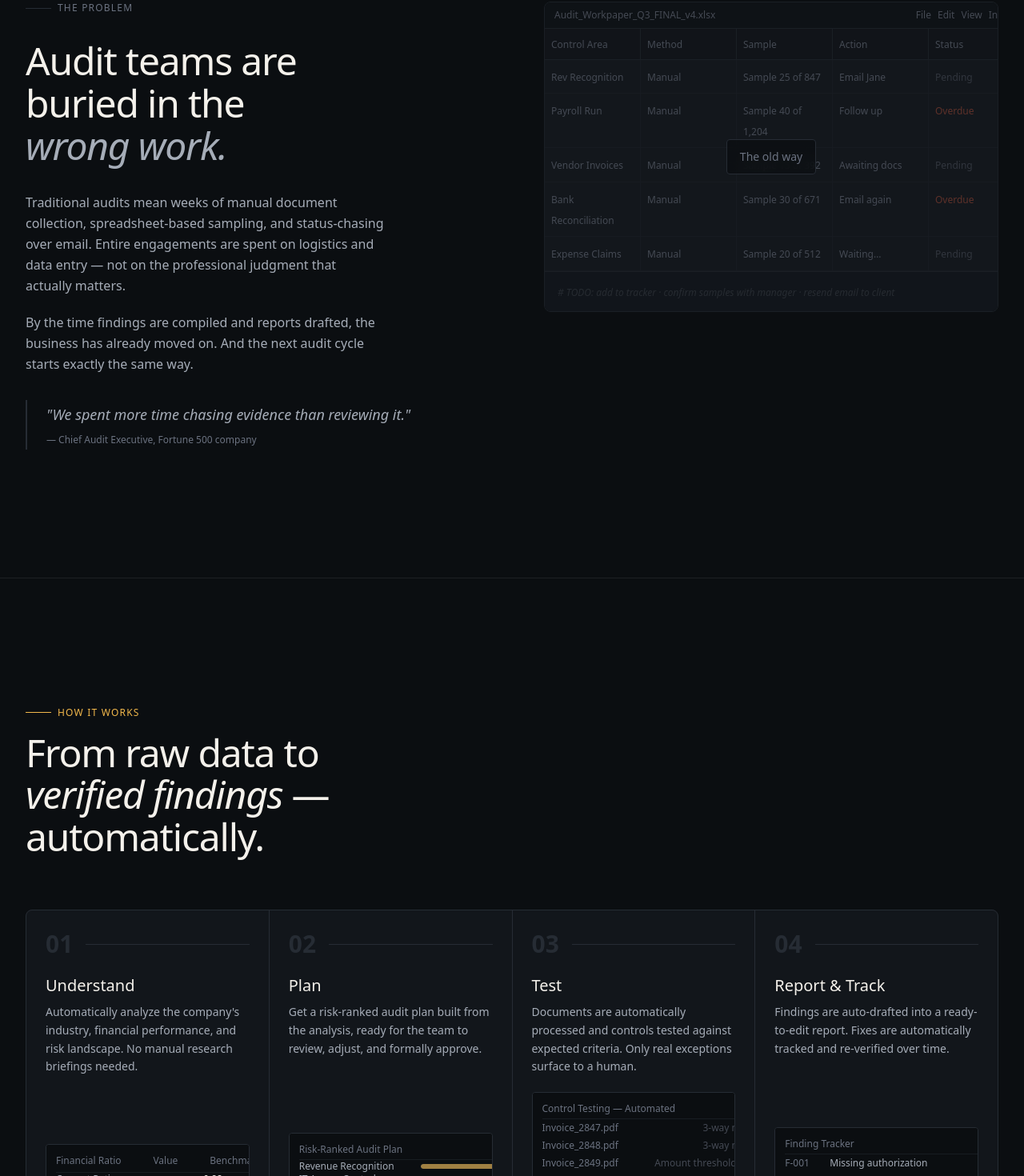
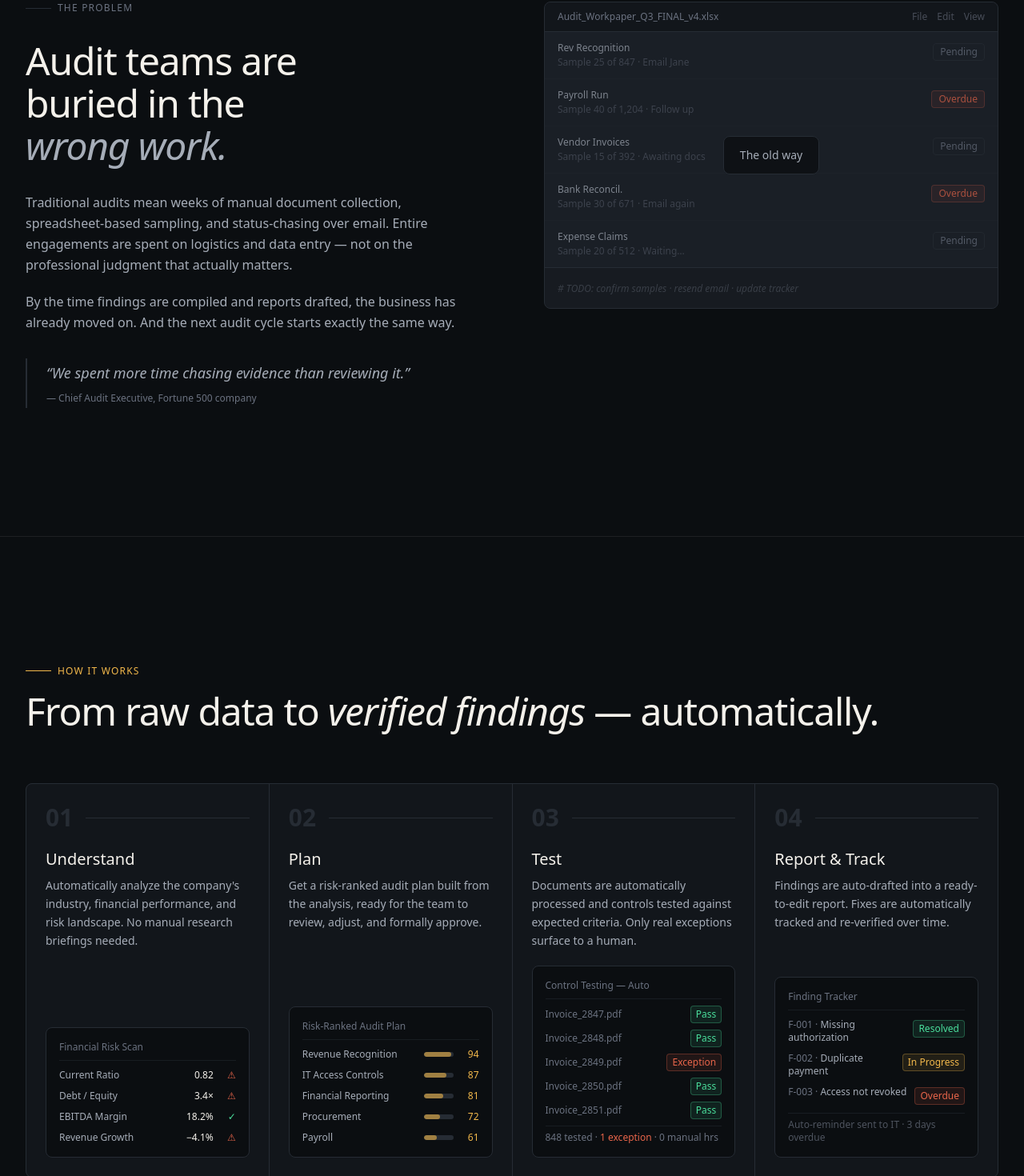
Before and after one commit to shubh-pandey25/audito, a Next.js app: page / in a window 1280 px wide. Shown: the part 959-2429 px from the top of the page at 80% size. Built offline with nearby package versions, Linux system fonts and the light colour scheme.

Commit message:
Rewrite Problem and HowItWorks for proper mobile responsiveness

```diff
--- a/src/components/HowItWorks.tsx
+++ b/src/components/HowItWorks.tsx
@@ -10,30 +10,22 @@ const steps = [
     description:
       "Automatically analyze the company's industry, financial performance, and risk landscape. No manual research briefings needed.",
     visual: (
-      <div className="bg-bg-primary border border-border-subtle rounded p-3 space-y-2 font-mono text-xs overflow-x-auto">
-        <div className="min-w-[320px]">
-          <div className="flex justify-between text-text-muted border-b border-border-subtle/50 pb-1.5">
-            <span>Financial Ratio</span>
-            <span>Value</span>
-            <span>Benchmark</span>
-            <span>Flag</span>
+      <div className="bg-bg-primary border border-border-subtle rounded-lg p-4 space-y-2.5 font-mono text-xs">
+        <p className="text-text-muted border-b border-border-subtle/50 pb-2">Financial Risk Scan</p>
+        {[
+          { label: "Current Ratio", val: "0.82", flag: true },
+          { label: "Debt / Equity", val: "3.4×", flag: true },
+          { label: "EBITDA Margin", val: "18.2%", flag: false },
+          { label: "Revenue Growth", val: "−4.1%", flag: true },
+        ].map((row) => (
+          <div key={row.label} className="flex items-center justify-between gap-2">
+            <span className="text-text-secondary truncate flex-1">{row.label}</span>
+            <span className="text-text-primary shrink-0">{row.val}</span>
+            <span className={`shrink-0 w-5 text-right ${row.flag ? "text-accent-alert" : "text-accent-secondary"}`}>
+              {row.flag ? "⚠" : "✓"}
+            </span>
           </div>
-          {[
-            { label: "Current Ratio", val: "0.82", bench: ">1.5", flag: true },
-            { label: "Debt/Equity", val: "3.4×", bench: "<2.0×", flag: true },
-            { label: "EBITDA Margin", val: "18.2%", bench: ">15%", flag: false },
-            { label: "Revenue Growth", val: "-4.1%", bench: ">0%", flag: true },
-          ].map((row) => (
-            <div key={row.label} className="flex justify-between items-center gap-2">
-              <span className="text-text-secondary flex-1 truncate">{row.label}</span>
-              <span className="text-text-primary w-14 text-right">{row.val}</span>
-              <span className="text-text-muted w-14 text-right">{row.bench}</span>
-              <span className={`w-10 text-right ${row.flag ? "text-accent-alert" : "text-accent-secondary"}`}>
-                {row.flag ? "⚠" : "✓"}
-              </span>
-            </div>
-          ))}
-        </div>
+        ))}
       </div>
     ),
   },
@@ -43,25 +35,23 @@ const steps = [
     description:
       "Get a risk-ranked audit plan built from the analysis, ready for the team to review, adjust, and formally approve.",
     visual: (
-      <div className="bg-bg-primary border border-border-subtle rounded p-3 space-y-1.5 font-mono text-xs overflow-x-auto">
-        <div className="min-w-[320px]">
-        <div className="text-text-muted pb-1 border-b border-border-subtle/50">Risk-Ranked Audit Plan</div>
+      <div className="bg-bg-primary border border-border-subtle rounded-lg p-4 space-y-2.5 font-mono text-xs">
+        <p className="text-text-muted border-b border-border-subtle/50 pb-2">Risk-Ranked Audit Plan</p>
         {[
-          { area: "Revenue Recognition", score: 94, bar: "w-11/12" },
-          { area: "IT Access Controls", score: 87, bar: "w-10/12" },
-          { area: "Financial Reporting", score: 81, bar: "w-9/12" },
-          { area: "Procurement", score: 72, bar: "w-8/12" },
-          { area: "Payroll", score: 61, bar: "w-7/12" },
+          { area: "Revenue Recognition", score: 94, pct: "92%" },
+          { area: "IT Access Controls",  score: 87, pct: "78%" },
+          { area: "Financial Reporting", score: 81, pct: "67%" },
+          { area: "Procurement",         score: 72, pct: "55%" },
+          { area: "Payroll",             score: 61, pct: "44%" },
         ].map((item) => (
           <div key={item.area} className="flex items-center gap-2">
-            <span className="text-text-secondary text-xs w-36 truncate shrink-0">{item.area}</span>
-            <div className="flex-1 h-1.5 bg-border-subtle rounded-full overflow-hidden">
-              <div className={`h-full ${item.bar} bg-accent-bright/60 rounded-full`} />
+            <span className="text-text-secondary text-xs shrink-0 w-36 truncate">{item.area}</span>
+            <div className="flex-1 h-1.5 bg-border-subtle rounded-full overflow-hidden min-w-0">
+              <div className="h-full bg-accent-bright/60 rounded-full" style={{ width: item.pct }} />
             </div>
-            <span className="text-accent-bright w-8 text-right">{item.score}</span>
+            <span className="text-accent-bright shrink-0 w-6 text-right">{item.score}</span>
           </div>
         ))}
-        </div>
       </div>
     ),
   },
@@ -71,19 +61,17 @@ const steps = [
     description:
       "Documents are automatically processed and controls tested against expected criteria. Only real exceptions surface to a human.",
     visual: (
-      <div className="bg-bg-primary border border-border-subtle rounded p-3 space-y-2 font-mono text-xs overflow-x-auto">
-        <div className="min-w-[320px]">
-        <div className="text-text-muted pb-1 border-b border-border-subtle/50">Control Testing — Automated</div>
+      <div className="bg-bg-primary border border-border-subtle rounded-lg p-4 space-y-2 font-mono text-xs">
+        <p className="text-text-muted border-b border-border-subtle/50 pb-2">Control Testing — Auto</p>
         {[
-          { doc: "Invoice_2847.pdf", test: "3-way match", result: "Pass" },
-          { doc: "Invoice_2848.pdf", test: "3-way match", result: "Pass" },
-          { doc: "Invoice_2849.pdf", test: "Amount threshold", result: "Exception" },
-          { doc: "Invoice_2850.pdf", test: "3-way match", result: "Pass" },
-          { doc: "Invoice_2851.pdf", test: "Authorization", result: "Pass" },
+          { doc: "Invoice_2847.pdf", result: "Pass" },
+          { doc: "Invoice_2848.pdf", result: "Pass" },
+          { doc: "Invoice_2849.pdf", result: "Exception" },
+          { doc: "Invoice_2850.pdf", result: "Pass" },
+          { doc: "Invoice_2851.pdf", result: "Pass" },
         ].map((row) => (
-          <div key={row.doc} className="flex items-center gap-2 justify-between">
+          <div key={row.doc} className="flex items-center justify-between gap-2">
             <span className="text-text-muted truncate flex-1">{row.doc}</span>
-            <span className="text-text-muted/60 truncate">{row.test}</span>
             <span
               className={`shrink-0 px-1.5 py-0.5 rounded border text-xs font-mono ${
                 row.result === "Exception"
@@ -95,9 +83,8 @@ const steps = [
             </span>
           </div>
         ))}
-        <div className="pt-1 border-t border-border-subtle/50 text-text-muted">
-          848 tested · <span className="text-accent-alert">1 exception</span> · 0 manual hours
-        </div>
+        <div className="pt-1.5 border-t border-border-subtle/50 text-text-muted">
+          848 tested · <span className="text-accent-alert">1 exception</span> · 0 manual hrs
         </div>
       </div>
     ),
@@ -108,20 +95,20 @@ const steps = [
     description:
       "Findings are auto-drafted into a ready-to-edit report. Fixes are automatically tracked and re-verified over time.",
     visual: (
-      <div className="bg-bg-primary border border-border-subtle rounded p-3 space-y-2 font-mono text-xs overflow-x-auto">
-        <div className="min-w-[340px]">
-        <div className="text-text-muted pb-1 border-b border-border-subtle/50">Finding Tracker</div>
+      <div className="bg-bg-primary border border-border-subtle rounded-lg p-4 space-y-2.5 font-mono text-xs">
+        <p className="text-text-muted border-b border-border-subtle/50 pb-2">Finding Tracker</p>
         {[
-          { id: "F-001", finding: "Missing authorization", owner: "CFO", status: "Resolved", color: "secondary" },
-          { id: "F-002", finding: "Duplicate payment", owner: "AP Team", status: "In Progress", color: "bright" },
-          { id: "F-003", finding: "Access not revoked", owner: "IT", status: "Overdue", color: "alert" },
+          { id: "F-001", finding: "Missing authorization", status: "Resolved",    color: "secondary" },
+          { id: "F-002", finding: "Duplicate payment",     status: "In Progress", color: "bright"    },
+          { id: "F-003", finding: "Access not revoked",    status: "Overdue",     color: "alert"     },
         ].map((f) => (
-          <div key={f.id} className="flex items-center gap-2">
-            <span className="text-text-muted w-12 shrink-0">{f.id}</span>
-            <span className="text-text-secondary truncate flex-1">{f.finding}</span>
-            <span className="text-text-muted shrink-0">{f.owner}</span>
+          <div key={f.id} className="flex items-start justify-between gap-2">
+            <div className="min-w-0 flex-1">
+              <span className="text-text-muted">{f.id} · </span>
+              <span className="text-text-secondary">{f.finding}</span>
+            </div>
             <span
-              className={`shrink-0 px-1.5 py-0.5 rounded border text-xs font-mono ${
+              className={`shrink-0 px-1.5 py-0.5 rounded border text-xs font-mono mt-0.5 ${
                 f.color === "secondary"
                   ? "text-accent-secondary border-accent-secondary/30 bg-accent-secondary/10"
                   : f.color === "alert"
@@ -133,9 +120,8 @@ const steps = [
             </span>
           </div>
         ))}
-        <div className="pt-1 border-t border-border-subtle/50 flex items-center gap-2 text-text-muted">
-          <span>Auto-reminder sent to IT · 3 days overdue</span>
-        </div>
+        <div className="pt-1.5 border-t border-border-subtle/50 text-text-muted/70">
+          Auto-reminder sent to IT · 3 days overdue
         </div>
       </div>
     ),
@@ -150,13 +136,13 @@ export default function HowItWorks() {
     <section
       id="how-it-works"
       ref={ref}
-      className="py-32 lg:py-40 border-t border-divider"
+      className="py-24 lg:py-40 border-t border-divider"
       aria-labelledby="how-heading"
     >
-      <div className="max-w-7xl mx-auto px-6 lg:px-8">
+      <div className="max-w-7xl mx-auto px-4 sm:px-6 lg:px-8">
         {/* Header */}
         <motion.div
-          className="flex flex-col gap-4 mb-16"
+          className="flex flex-col gap-4 mb-12 lg:mb-16"
           initial={{ opacity: 0, y: 20 }}
           animate={inView ? { opacity: 1, y: 0 } : {}}
           transition={{ duration: 0.6, ease: "easeOut" }}
@@ -169,22 +155,20 @@ export default function HowItWorks() {
           </div>
           <h2
             id="how-heading"
-            className="font-fraunces text-4xl lg:text-5xl text-text-primary leading-[1.1] tracking-tight max-w-xl"
+            className="font-fraunces text-4xl lg:text-5xl text-text-primary leading-[1.1] tracking-tight"
           >
-            From raw data to
-            <br />
-            <span className="italic">verified findings</span> —
-            <br />
-            automatically.
+            From raw data to{" "}
+            <span className="italic">verified findings</span>
+            {" "}— automatically.
           </h2>
         </motion.div>
 
-        {/* Steps grid */}
-        <div className="grid md:grid-cols-2 xl:grid-cols-4 gap-px bg-border-subtle rounded-lg overflow-hidden border border-border-subtle">
+        {/* Steps — single col mobile, 2-col md, 4-col xl */}
+        <div className="grid sm:grid-cols-2 xl:grid-cols-4 gap-4 lg:gap-px lg:bg-border-subtle lg:rounded-lg lg:overflow-hidden lg:border lg:border-border-subtle">
           {steps.map((step, i) => (
             <motion.div
               key={step.number}
-              className="bg-bg-secondary p-6 flex flex-col gap-5"
+              className="bg-bg-secondary rounded-lg lg:rounded-none p-6 flex flex-col gap-5 border border-border-subtle lg:border-0"
               initial={{ opacity: 0, y: 20 }}
               animate={inView ? { opacity: 1, y: 0 } : {}}
               transition={{ duration: 0.5, ease: "easeOut", delay: 0.1 + i * 0.1 }}
--- a/src/components/Problem.tsx
+++ b/src/components/Problem.tsx
@@ -3,12 +3,12 @@
 import { motion, useInView } from "framer-motion";
 import { useRef } from "react";
 
-const spreadsheetRows = [
-  ["Rev Recognition", "Manual", "Sample 25 of 847", "Email Jane", "Pending"],
-  ["Payroll Run", "Manual", "Sample 40 of 1,204", "Follow up", "Overdue"],
-  ["Vendor Invoices", "Manual", "Sample 15 of 392", "Awaiting docs", "Pending"],
-  ["Bank Reconciliation", "Manual", "Sample 30 of 671", "Email again", "Overdue"],
-  ["Expense Claims", "Manual", "Sample 20 of 512", "Waiting…", "Pending"],
+const chaosItems = [
+  { area: "Rev Recognition", status: "Pending", note: "Sample 25 of 847 · Email Jane" },
+  { area: "Payroll Run",     status: "Overdue", note: "Sample 40 of 1,204 · Follow up" },
+  { area: "Vendor Invoices", status: "Pending", note: "Sample 15 of 392 · Awaiting docs" },
+  { area: "Bank Reconcil.",  status: "Overdue", note: "Sample 30 of 671 · Email again" },
+  { area: "Expense Claims",  status: "Pending", note: "Sample 20 of 512 · Waiting…" },
 ];
 
 export default function Problem() {
@@ -19,11 +19,12 @@ export default function Problem() {
     <section
       id="problem"
       ref={ref}
-      className="py-32 lg:py-40 border-t border-divider"
+      className="py-24 lg:py-40 border-t border-divider"
       aria-labelledby="problem-heading"
     >
-      <div className="max-w-7xl mx-auto px-6 lg:px-8">
-        <div className="grid lg:grid-cols-2 gap-20 items-start">
+      <div className="max-w-7xl mx-auto px-4 sm:px-6 lg:px-8">
+        <div className="grid lg:grid-cols-2 gap-12 lg:gap-20 items-start">
+
           {/* Left — editorial text */}
           <motion.div
             className="flex flex-col gap-8"
@@ -49,7 +50,7 @@ export default function Problem() {
               <span className="italic text-text-secondary">wrong work.</span>
             </h2>
 
-            <div className="space-y-5 font-manrope text-base text-text-secondary leading-relaxed max-w-md">
+            <div className="space-y-5 font-manrope text-base text-text-secondary leading-relaxed">
               <p>
                 Traditional audits mean weeks of manual document collection, spreadsheet-based
                 sampling, and status-chasing over email. Entire engagements are spent on
@@ -63,7 +64,7 @@ export default function Problem() {
 
             <blockquote className="border-l-2 border-border-subtle pl-6 py-1">
               <p className="font-manrope text-lg text-text-secondary italic leading-relaxed">
-                "We spent more time chasing evidence than reviewing it."
+                &ldquo;We spent more time chasing evidence than reviewing it.&rdquo;
               </p>
               <footer className="mt-2 font-mono text-xs text-text-muted">
                 — Chief Audit Executive, Fortune 500 company
@@ -71,7 +72,7 @@ export default function Problem() {
             </blockquote>
           </motion.div>
 
-          {/* Right — greyed-out spreadsheet motif */}
+          {/* Right — mobile-friendly "old way" panel */}
           <motion.div
             className="relative"
             initial={{ opacity: 0, x: 20 }}
@@ -79,64 +80,56 @@ export default function Problem() {
             transition={{ duration: 0.6, ease: "easeOut", delay: 0.2 }}
             aria-hidden="true"
           >
-            <div className="bg-bg-elevated border border-border-subtle rounded-lg overflow-x-auto opacity-60">
-              <div className="min-w-[600px]">
-              {/* Fake spreadsheet toolbar */}
-              <div className="flex items-center gap-2 px-3 py-2 bg-bg-secondary border-b border-border-subtle">
-                <span className="font-mono text-xs text-text-muted">Audit_Workpaper_Q3_FINAL_v4.xlsx</span>
-                <div className="ml-auto flex gap-2">
-                  {["File", "Edit", "View", "Insert"].map((item) => (
-                    <span key={item} className="font-manrope text-xs text-text-muted">{item}</span>
+            <div className="bg-bg-elevated border border-border-subtle rounded-lg overflow-hidden">
+              {/* Toolbar */}
+              <div className="flex items-center gap-2 px-4 py-2.5 bg-bg-secondary border-b border-border-subtle">
+                <span className="font-mono text-xs text-text-muted truncate">
+                  Audit_Workpaper_Q3_FINAL_v4.xlsx
+                </span>
+                <div className="ml-auto flex gap-3 shrink-0">
+                  {["File", "Edit", "View"].map((item) => (
+                    <span key={item} className="font-manrope text-xs text-text-muted/60">{item}</span>
                   ))}
                 </div>
               </div>
-              {/* Column headers */}
-              <div className="grid grid-cols-5 border-b border-border-subtle bg-bg-secondary/50">
-                {["Control Area", "Method", "Sample", "Action", "Status"].map((h) => (
-                  <div key={h} className="px-2 py-1.5 border-r border-border-subtle last:border-r-0">
-                    <span className="font-mono text-xs text-text-muted">{h}</span>
+
+              {/* Stacked rows — no fixed widths, wraps naturally */}
+              <div className="divide-y divide-border-subtle/40 opacity-70">
+                {chaosItems.map((item, i) => (
+                  <div key={i} className="flex items-start justify-between gap-3 px-4 py-3">
+                    <div className="min-w-0 flex-1">
+                      <p className="font-mono text-xs text-text-secondary truncate">{item.area}</p>
+                      <p className="font-mono text-xs text-text-muted/60 mt-0.5 truncate">{item.note}</p>
+                    </div>
+                    <span
+                      className={`shrink-0 font-mono text-xs px-2 py-0.5 rounded border mt-0.5 ${
+                        item.status === "Overdue"
+                          ? "text-accent-alert border-accent-alert/30 bg-accent-alert/10"
+                          : "text-text-muted border-border-subtle"
+                      }`}
+                    >
+                      {item.status}
+                    </span>
                   </div>
                 ))}
               </div>
-              {/* Rows */}
-              {spreadsheetRows.map((row, ri) => (
-                <div key={ri} className="grid grid-cols-5 border-b border-border-subtle/50">
-                  {row.map((cell, ci) => (
-                    <div
-                      key={ci}
-                      className="px-2 py-2 border-r border-border-subtle/50 last:border-r-0"
-                    >
-                      <span
-                        className={`font-mono text-xs ${
-                          ci === 4
-                            ? cell === "Overdue"
-                              ? "text-accent-alert/60"
-                              : "text-text-muted/60"
-                            : "text-text-muted"
-                        }`}
-                      >
-                        {cell}
-                      </span>
-                    </div>
-                  ))}
-                </div>
-              ))}
-              {/* Faded comment overlays */}
-              <div className="px-4 py-3 bg-bg-secondary/30 border-t border-border-subtle">
+
+              {/* Bottom note */}
+              <div className="px-4 py-3 bg-bg-secondary/40 border-t border-border-subtle">
                 <span className="font-mono text-xs text-text-muted/40 italic">
-                  # TODO: add to tracker · confirm samples with manager · resend email to client
+                  # TODO: confirm samples · resend email · update tracker
                 </span>
-              </div>
               </div>
             </div>
 
             {/* Overlay label */}
             <div className="absolute inset-0 flex items-center justify-center pointer-events-none">
-              <div className="bg-bg-primary/70 backdrop-blur-sm border border-border-subtle rounded px-4 py-2">
-                <span className="font-mono text-sm text-text-muted">The old way</span>
+              <div className="bg-bg-primary/75 backdrop-blur-sm border border-border-subtle rounded-lg px-5 py-2.5">
+                <span className="font-mono text-sm text-text-secondary">The old way</span>
               </div>
             </div>
           </motion.div>
+
         </div>
       </div>
     </section>
```
